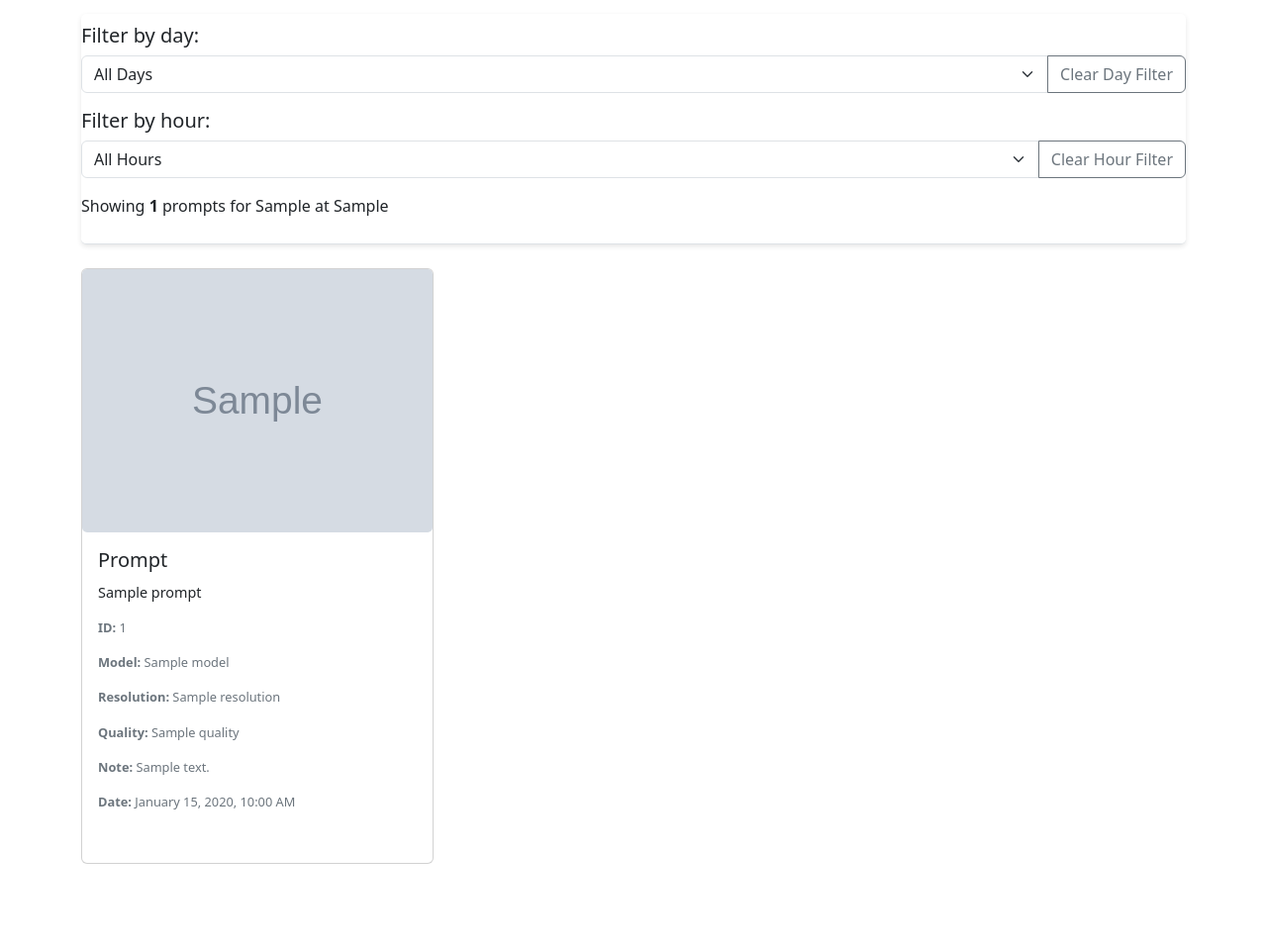
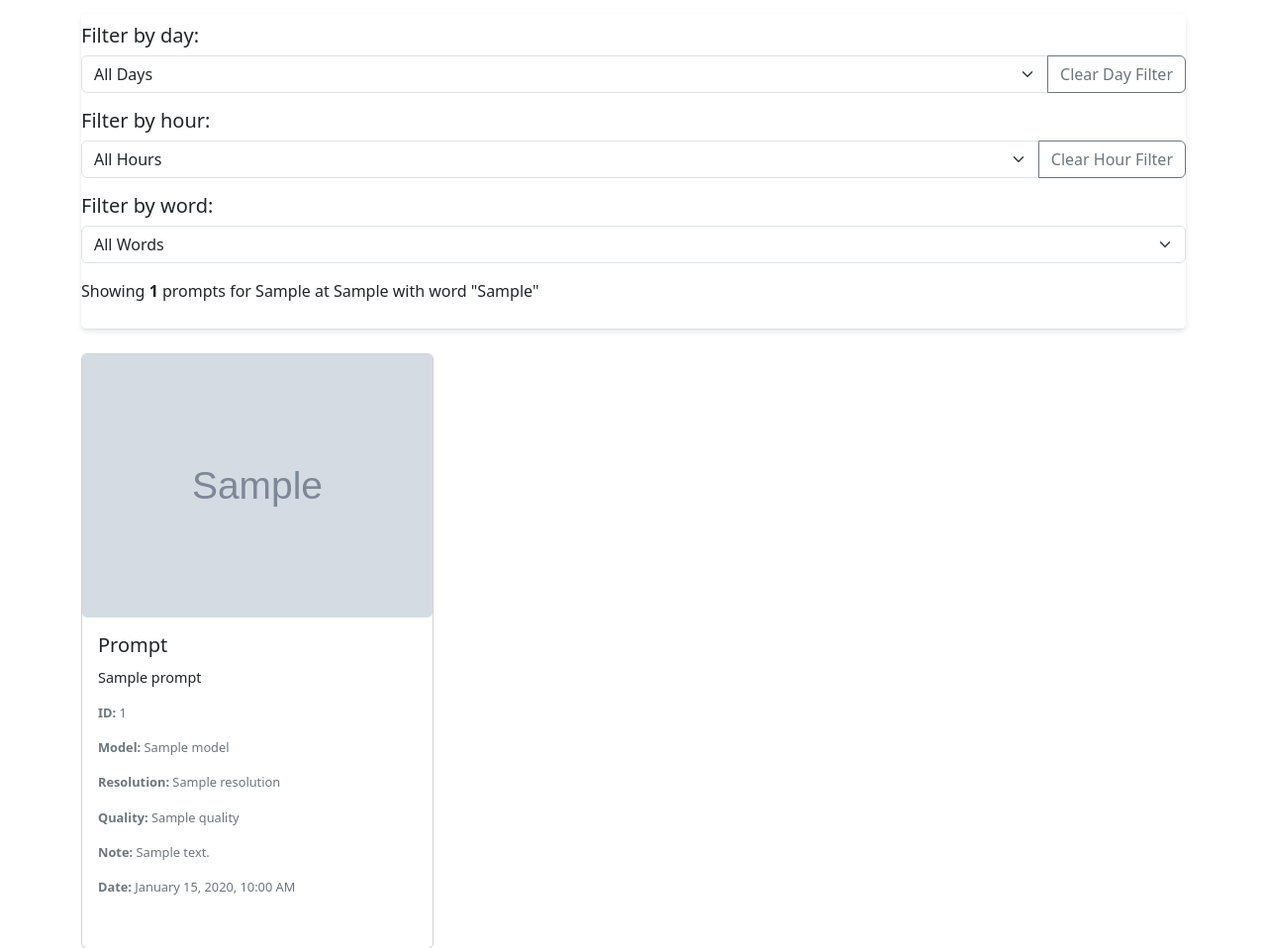
Before and after one commit to nemowang24/DataScienceIntegration, a Django app: template templates/pcomp/prompt_list.html in a window 1280 px wide. Shown: the part 192-1150 px from the top of the page at 99% size. Run offline with Django 5.2, Linux system fonts and the light colour scheme; the template is opened without the code that fills it: most values are stand-ins (such as "Sample title", 1, 10 or a date in 2020); grey boxes marked "Sample" are stand-in pictures.

Commit message:
filter by word

```diff
--- a/templates/pcomp/prompt_list.html
+++ b/templates/pcomp/prompt_list.html
@@ -101,11 +101,35 @@
         </form>
         {% endif %}
 
+        <!-- Word filter -->
+        <h5>Filter by word:</h5>
+        <form method="get" action="{% url 'prompt_list' %}" class="mb-3">
+            <!-- Hidden inputs to preserve other filters -->
+            {% if current_day %}
+            <input type="hidden" name="day" value="{{ current_day }}">
+            {% endif %}
+            {% if current_hour %}
+            <input type="hidden" name="hour" value="{{ current_hour }}">
+            {% endif %}
+            <div class="input-group">
+                <select name="word" class="form-select" id="wordFilter" onchange="this.form.submit()">
+                    <option value="">All Words</option>
+                    {% for word_value, word_display in unique_words.items %}
+                        <option value="{{ word_value }}" {% if current_word == word_value %}selected{% endif %}>{{ word_display }}</option>
+                    {% endfor %}
+                </select>
+                {% if current_word %}
+                    <a href="{% url 'prompt_list' %}{% if current_day %}?day={{ current_day }}{% if current_hour %}&hour={{ current_hour }}{% endif %}{% endif %}" class="btn btn-outline-secondary">Clear Word Filter</a>
+                {% endif %}
+            </div>
+        </form>
+
         <!-- Display filter information -->
         <p>
             Showing <strong>{{ prompts|length }}</strong> prompts
             {% if selected_day_display %} for {{ selected_day_display }}{% endif %}
             {% if selected_hour_display %} at {{ selected_hour_display }}{% endif %}
+            {% if selected_word_display %} with word "{{ selected_word_display }}"{% endif %}
         </p>
     </div>
 
```
Also changed, not shown: pcomp/views.py (+19 -1 lines).
